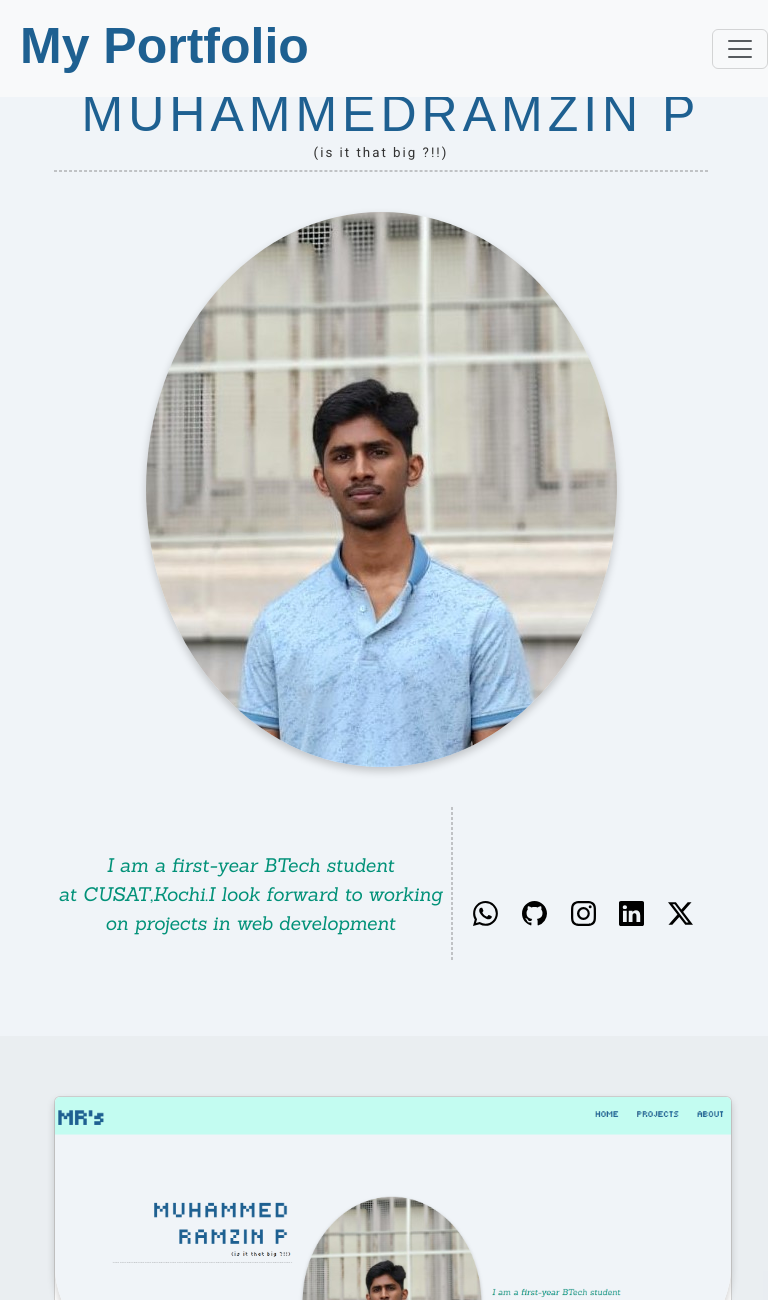
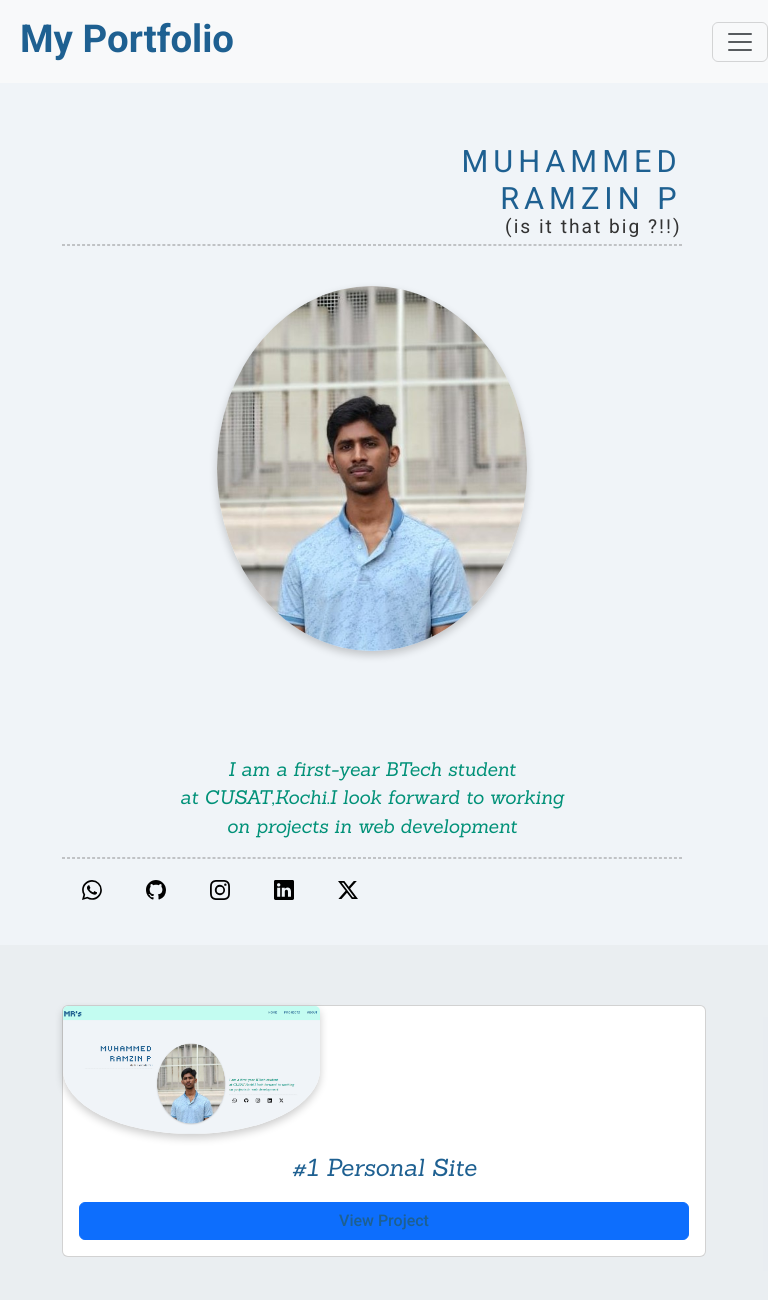
Before and after one commit to Ramzin007/personal-site, a plain HTML site: page index.html in a window 768 px wide. Shown: the top 1300 px of the page. Drawn offline with nearby package versions, Linux system fonts and the light colour scheme.

Commit message:
Update style.css

```diff
--- a/style.css
+++ b/style.css
@@ -2,10 +2,13 @@ body {
     background-color: #F0F4F8;
     font-family: 'Roboto', sans-serif;
     color: #1E6091;
+    margin: 0;
+    padding: 0;
 }
 
 .container {
-    padding-left: 30px;
+    padding-left: 5%;
+    padding-right: 5%;
 }
 
 .nav a, .projects a, h1 {
@@ -15,16 +18,17 @@ body {
 }
 
 h1 {
-    font-family: "Tiny5", sans-serif;
+    font-family: 'Roboto', sans-serif;
     font-weight: 400;
     font-style: normal;
     padding-left: 20px;
-    font-size: 50px;
+    font-size: 5vw; /* Scalable font size */
 }
 
 .nav {
-    font-size: 35px;
+    font-size: 4vw;
     background-color: #c3fcf1;
+    padding: 10px;
 }
 
 .nav.link ul li a {
@@ -44,7 +48,7 @@ ul {
 }
 
 li {
-    font-size: 20px;
+    font-size: 1.2em;
     display: inline;
     color: #56CFE1;
     padding: 1rem;
@@ -56,12 +60,12 @@ li {
 }
 
 .home {
-    padding-top: 200px;
+    padding-top: 20vh;
     display: flex;
     flex-wrap: wrap;
     justify-content: center;
     width: 100%;
-    margin-bottom: 60px;
+    margin-bottom: 5vh;
 }
 
 .photo {
@@ -71,7 +75,7 @@ li {
 
 img {
     border-radius: 50%;
-    max-width: 100%;
+    max-width: 40%;
     height: auto;
     box-shadow: 0 4px 8px rgba(0, 0, 0, 0.2);
 }
@@ -83,7 +87,7 @@ img {
 }
 
 .left p {
-    font-size: smaller;
+    font-size: 1.2em;
     letter-spacing: 2px;
     line-height: 2px;
     color: #333333;
@@ -136,7 +140,7 @@ svg {
 
 .card p {
     color: #1E6091;
-    font-size: larger;
+    font-size: 1.5em;
     font-family: "Sanchez", serif;
     font-weight: 400;
     font-style: italic;
@@ -171,54 +175,97 @@ svg {
 
 footer {
     background-color: #c3fcf1;
-    padding: 1% 35%;
+    padding: 2% 20%;
 }
 
-@media (max-width: 486px) {
+/* Mobile devices (portrait and below) */
+@media (max-width: 768px) {
     li {
-        padding: 0px;
+        font-size: 1em; /* Slightly smaller font size */
+        padding: 10px 0;
+    }
+
+    .home {
+        padding-top: 10vh;
+    }
+
+    .photo img {
+        max-width: 60%; /* More room for image on smaller screens */
+    }
+
+    .left h1 {
+        font-size: 4vw; /* Scalable font size */
+    }
+
+    .right p {
+        font-size: 1.2em;
+        text-align: center;
+        margin-top: 10vh;
+    }
+
+    .icon svg {
+        width: 20px;
+        height: 20px;
+    }
+
+    .nav {
+        font-size: 3.5vw;
+    }
+
+    footer {
+        padding: 5% 10%;
     }
 }
 
-@media (max-width: 991px) and (min-width: 768px) {
+/* Tablets */
+@media (max-width: 991px) {
+    .home {
+        padding-top: 15vh;
+    }
+
+    .nav {
+        font-size: 3vw;
+    }
+
     li {
-        padding: 0px;
+        font-size: 1.2em;
+        padding: 10px;
     }
-    .left h1, .left p {
-        display: flex;
-        justify-content: center;
+
+    .photo img {
+        max-width: 50%;
     }
-    .right p {
-        display: inline-block;
-        text-align: center;
-        margin: 0;
-    }
-    .right {
-        display: flex;
-        justify-content: space-around;
-    }
-    .icon {
-        margin: 0;
-    }
-    svg {
-        margin: 50px 10px;
-    }
-    .home {
-        padding-top: 60px;
-    }
-    .right p, .icon {
-        margin-top: 60px;
+
+    footer {
+        padding: 4% 10%;
     }
 }
 
-@media (max-width: 768px) {
-    .left h1, .left p {
-        text-align: center;
+/* Small devices (portrait) */
+@media (max-width: 486px) {
+    li {
+        font-size: 1em;
+        padding: 5px 0;
     }
+
     .home {
-        padding-top: 60px;
+        padding-top: 8vh;
     }
+
+    .photo img {
+        max-width: 70%;
+    }
+
+    .left h1 {
+        font-size: 5vw;
+    }
+
     .right p {
-        margin-top: 60px;
+        font-size: 1.1em;
+        margin-top: 5vh;
+    }
+
+    footer {
+        padding: 5% 10%;
     }
 }
```
